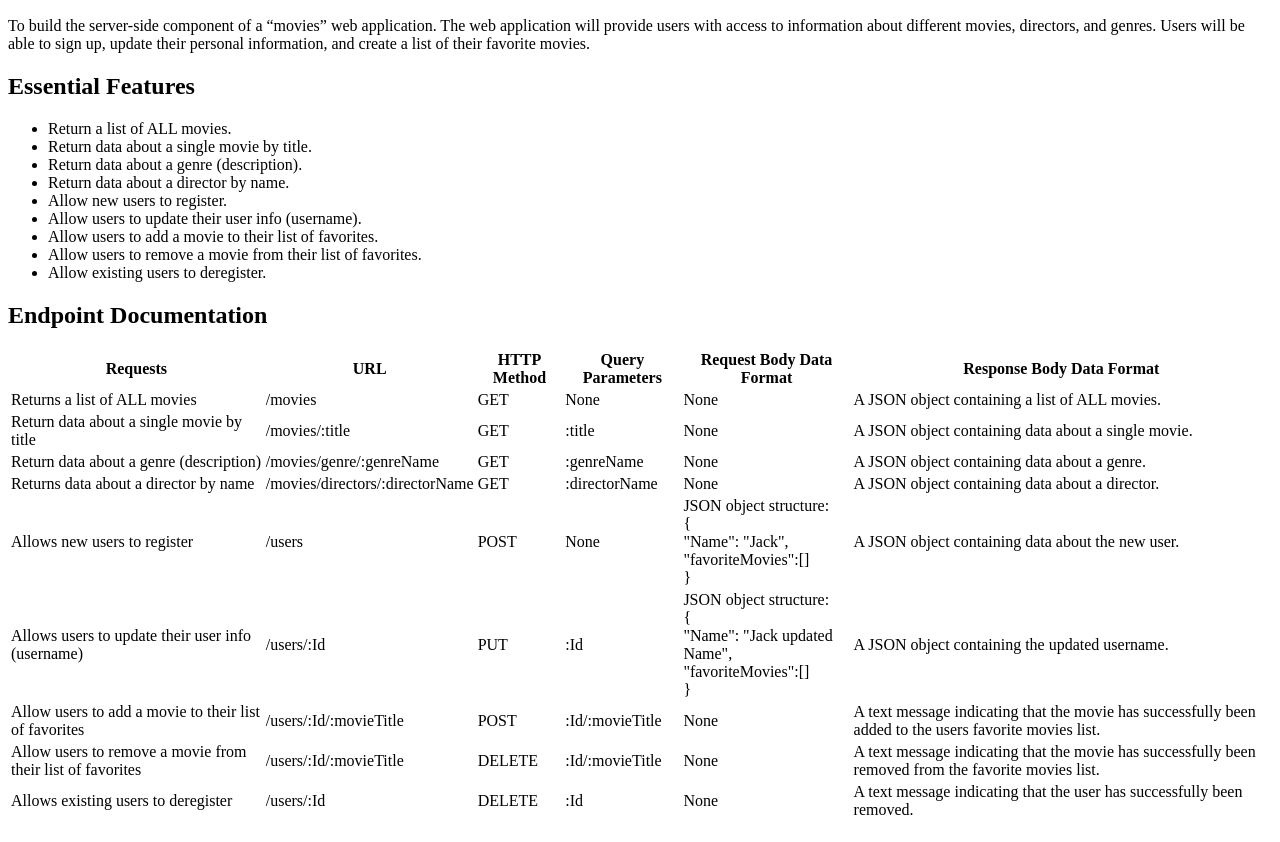
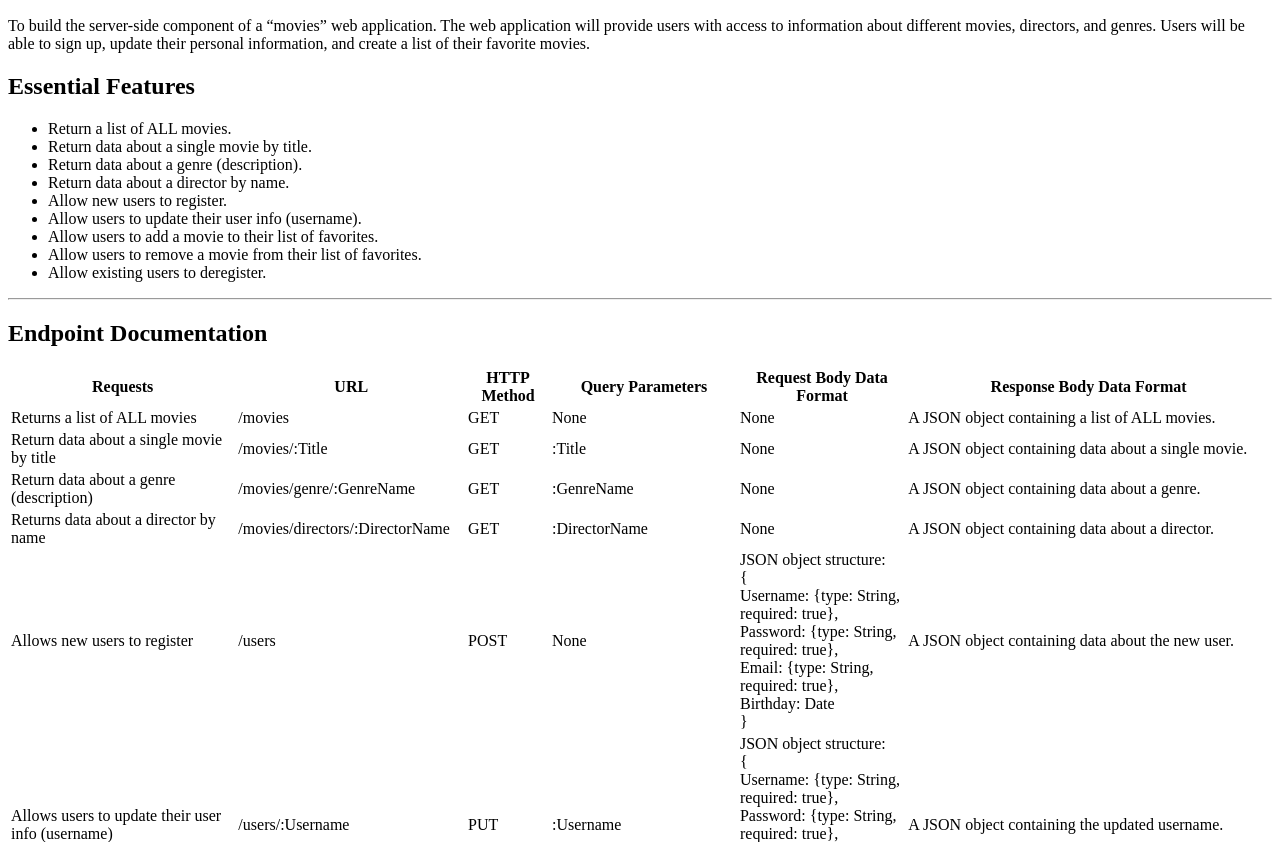
Before and after one commit to OBo1307/movie_api-myFlixApp-, a website: page public/documentation.html in a window 1280 px wide. Shown: the part 110-952 px from the top of the page. Drawn offline with Linux system fonts and the light colour scheme.

Commit message:
updated for Mongoose models

```diff
--- a/public/documentation.html
+++ b/public/documentation.html
@@ -28,6 +28,7 @@
 				<li>Allow existing users to deregister.</li>
 			</ul>
 		</div>
+		<hr>
 
 		<h2>Endpoint Documentation</h2>
 		<table>
@@ -54,27 +55,27 @@
 
 				<tr>
 					<td>Return data about a single movie by title</td>
-					<td>/movies/:title</td>
+					<td>/movies/:Title</td>
 					<td>GET</td>
-					<td>:title</td>
+					<td>:Title</td>
 					<td>None</td>
 					<td>A JSON object containing data about a single movie.</td>
 				</tr>
 
 				<tr>
 					<td>Return data about a genre (description)</td>
-					<td>/movies/genre/:genreName</td>
+					<td>/movies/genre/:GenreName</td>
 					<td>GET</td>
-					<td>:genreName</td>
+					<td>:GenreName</td>
 					<td>None</td>
 					<td>A JSON object containing data about a genre.</td>
 				</tr>
 
 				<tr>
 					<td>Returns data about a director by name</td>
-					<td>/movies/directors/:directorName</td>
+					<td>/movies/directors/:DirectorName</td>
 					<td>GET</td>
-					<td>:directorName</td>
+					<td>:DirectorName</td>
 					<td>None</td>
 					<td>A JSON object containing data about a director.</td>
 				</tr>
@@ -86,8 +87,10 @@
 					<td>None</td>
 					<td>JSON object structure: <br />
                         { <br />
-						"Name": "Jack", <br />
-						"favoriteMovies":[] <br />
+							Username: {type: String, required: true}, <br />
+							Password: {type: String, required: true}, <br />
+							Email: {type: String, required: true}, <br />
+							Birthday: Date <br />
 						}
 					</td>
 					<td>A JSON object containing data about the new user.</td>
@@ -95,13 +98,15 @@
 
 				<tr>
 					<td>Allows users to update their user info (username)</td>
-					<td>/users/:Id</td>
+					<td>/users/:Username</td>
 					<td>PUT</td>
-					<td>:Id</td>
+					<td>:Username</td>
 					<td>JSON object structure: <br />
                         { <br />
-						"Name": "Jack updated Name", <br />
-						"favoriteMovies":[] <br />
+							Username: {type: String, required: true}, <br />
+							Password: {type: String, required: true}, <br />
+							Email: {type: String, required: true}, <br />
+							Birthday: Date <br />
 						}
                     </td>
 					<td>A JSON object containing the updated username.</td>
@@ -109,9 +114,9 @@
 
 				<tr>
 					<td>Allow users to add a movie to their list of favorites</td>
-					<td>/users/:Id/:movieTitle</td>
+					<td>/users/:Username/movies/:MovieId</td>
 					<td>POST</td>
-					<td>:Id/:movieTitle</td>
+					<td>:Username/movies/:MovieId</td>
 					<td>None</td>
 					<td>
 						A text message indicating that the movie has successfully been added
@@ -121,9 +126,9 @@
 
 				<tr>
 					<td>Allow users to remove a movie from their list of favorites</td>
-					<td>/users/:Id/:movieTitle</td>
+					<td>/users/:Username/movies/:MovieId</td>
 					<td>DELETE</td>
-					<td>:Id/:movieTitle</td>
+					<td>:Username/movies/:MovieId</td>
 					<td>None</td>
 					<td>
 						A text message indicating that the movie has successfully been
@@ -133,9 +138,9 @@
 
 				<tr>
 					<td>Allows existing users to deregister</td>
-					<td>/users/:Id</td>
+					<td>/users/:Username</td>
 					<td>DELETE</td>
-					<td>:Id</td>
+					<td>:Username</td>
 					<td>None</td>
 					<td>
 						A text message indicating that the user has successfully been
```
